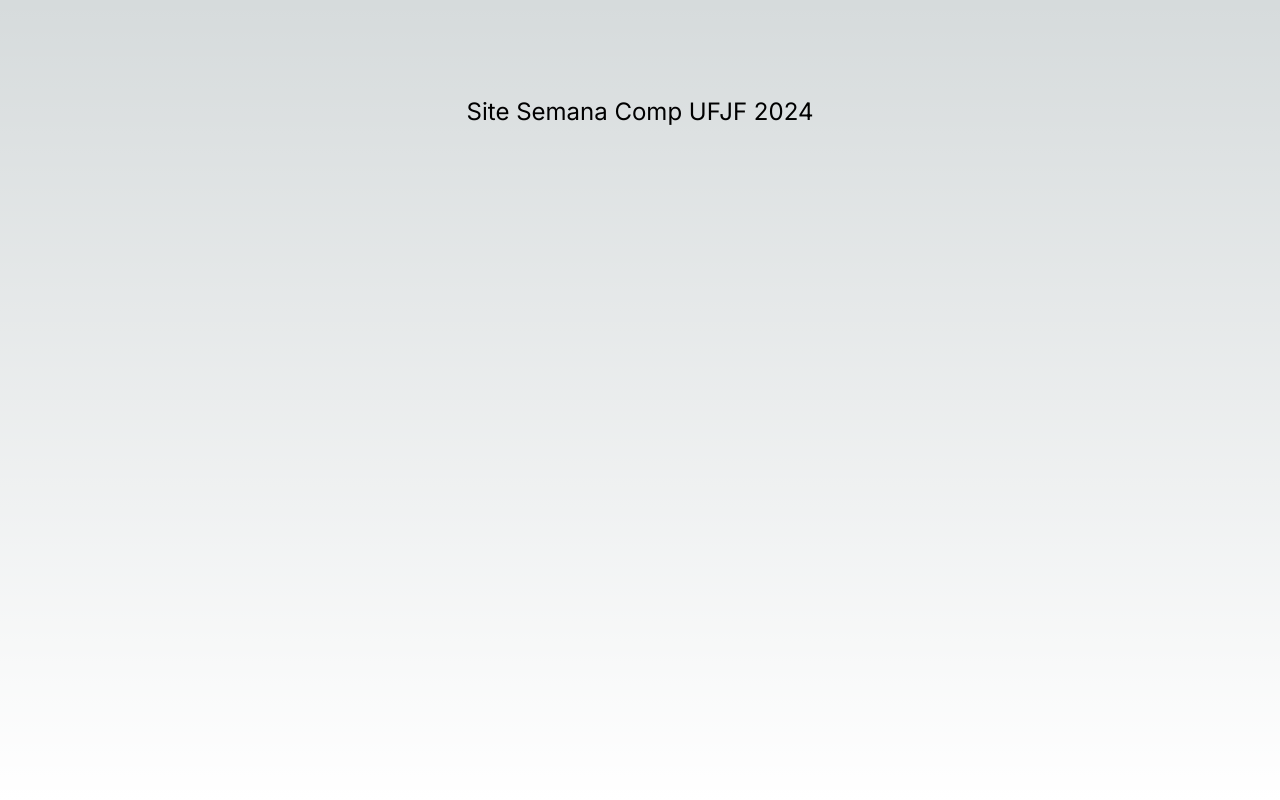
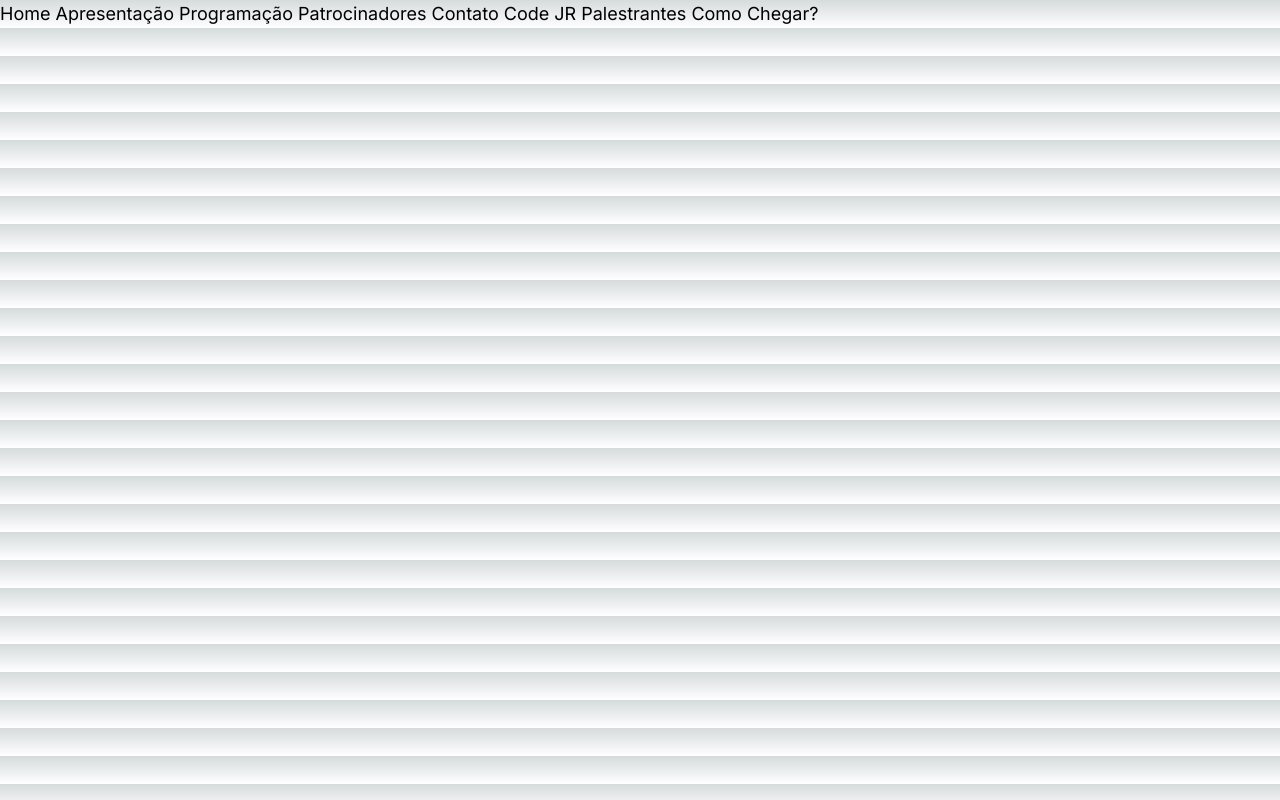
Before and after one commit to semana-computacao-ufjf/site2024, a Next.js app: page / in a window 1280 px wide. Built offline with nearby package versions, Linux system fonts and the light colour scheme.

Commit message:
criação da navBar

```diff
--- a/src/app/page.tsx
+++ b/src/app/page.tsx
@@ -1,9 +1,5 @@
+import Navbar from "@/components/navBar";
+
 export default function Home() {
-  return (
-    <main className="flex min-h-screen flex-col items-center justify-between p-24">
-      <div className="text-2xl">
-       <h1>Site Semana Comp UFJF 2024</h1>
-      </div>
-    </main>
-  );
+  return <Navbar />;
 }
--- /dev/null
+++ b/src/components/navBar.tsx
@@ -0,0 +1,48 @@
+import Link from "next/link";
+
+export default function NavBar() {
+  return (
+    <section className="font-viga text-lg">
+      <span>
+        <Link href="/about">
+          <span>Home</span>
+        </Link>
+      </span>
+      <span>
+        <Link href="/about">
+          <span> Apresentação </span>
+        </Link>
+      </span>
+      <span>
+        <Link href="/about">
+          <span> Programação </span>
+        </Link>
+      </span>
+      <span>
+        <Link href="/about">
+          <span> Patrocinadores </span>
+        </Link>
+      </span>
+      <span>
+        <Link href="/about">
+          <span> Contato </span>
+        </Link>
+      </span>
+      <span>
+        <Link href="/about">
+          <span> Code JR </span>
+        </Link>
+      </span>
+      <span>
+        <Link href="/about">
+          <span> Palestrantes </span>
+        </Link>
+      </span>
+      <span>
+        <Link href="/about">
+          <span> Como Chegar?</span>
+        </Link>
+      </span>
+    </section>
+  );
+}
```
